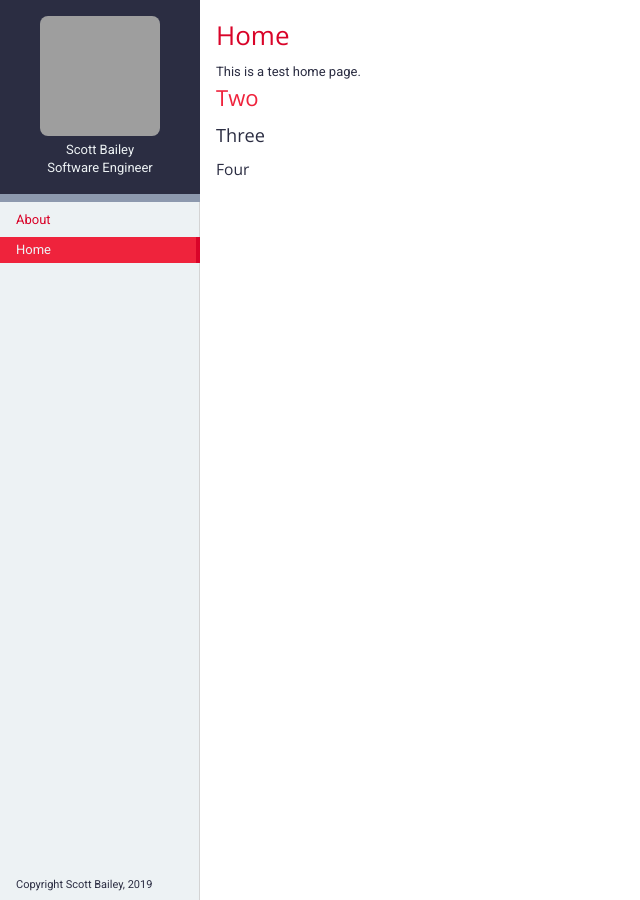
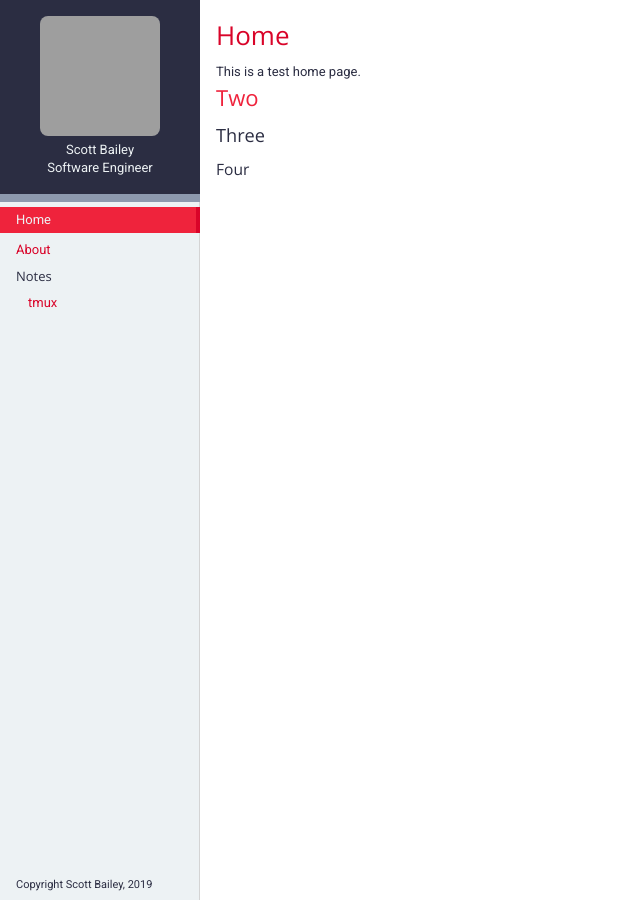
Before and after one commit to zeddic/zeddic.github.io, a Jekyll site: the page built from index.md, in a window 1280 px wide. Shown: the whole page, without its empty margins (0-640 px from the left). Built offline with Jekyll 4.4.1, drawn with Linux system fonts in a browser that asks for light colours; grey boxes are pictures that could not be loaded.

Commit message:
Made nav data-driven.

```diff
--- a/_layouts/default.html
+++ b/_layouts/default.html
@@ -14,12 +14,24 @@
 
       <nav class="nav">
         <ol class="nav-list">
-          {% for node in site.pages %}
-            {% if node.title != null and group == null or group == node.group %}
-              <li class="{% if node.url == page.url %}active{% endif %}">
-                <a href="{{node.url}}">{{node.title}}</a>
-              </li>
-            {% endif %}
+          {% for item in site.data.nav.list %}
+            <li class="{% if item.url == page.url %}active{% endif %}">
+              {% if item.url != null %}
+              <a href="{{item.url}}">{{item.title}}</a>
+              {% else %}
+                <h2>{{ item.title }}</h2>
+              {% endif %}
+
+              {% if item.children != null %}
+                <ul class="sub-nav-list">
+                  {% for subitem in item.children %}
+                    <li class="{% if subitem.url == page.url %}active{% endif %}">
+                      <a href="{{subitem.url}}">{{subitem.title}}</a>
+                    </li>
+                  {% endfor %}
+                </ul>
+              {% endif %}
+            </li>
           {% endfor %}
         </ol>
       </nav>
--- a/_sass/zeddic/_layout.scss
+++ b/_sass/zeddic/_layout.scss
@@ -64,6 +64,18 @@ body {
           border-right: 4px solid $primary;
         }
       }
+
+      .sub-nav-list {
+        li > a {
+          padding-left: 28px;
+        }
+      }
+
+      h2 {
+        color: $secondary;
+        margin: 0 16px 4px;
+        @include relative-font-size(1);
+      }
     }
   }
 
```
Also changed, not shown: _data/nav.yml (added, +9 -0 lines).
